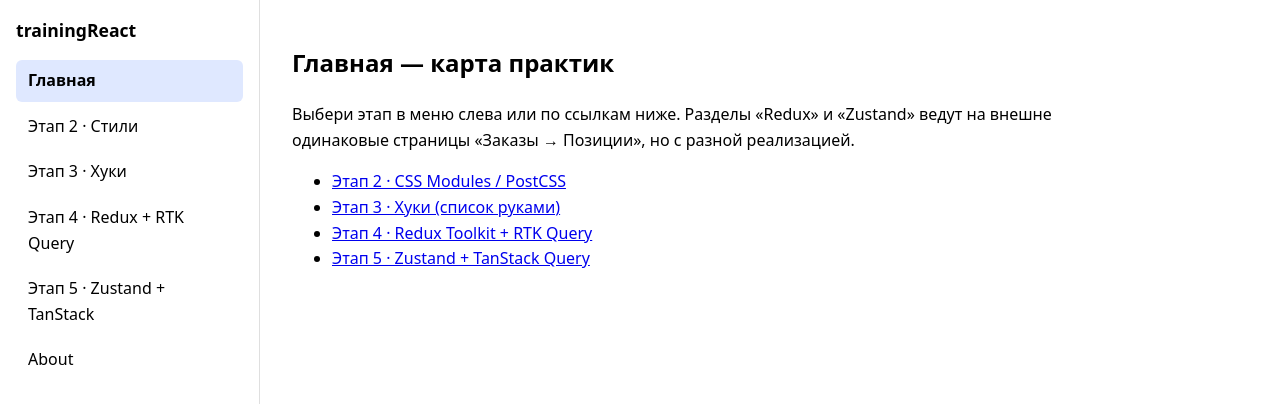
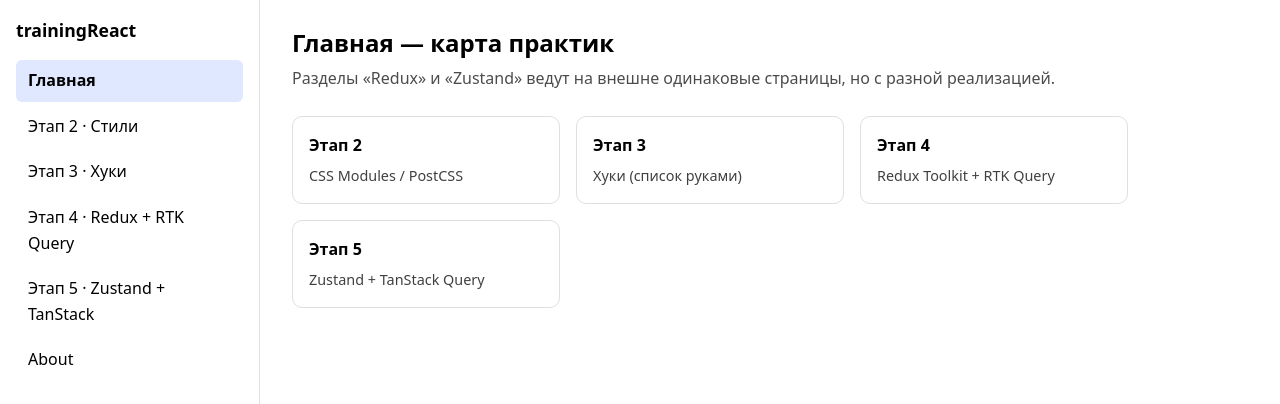
Before and after one commit to PublicAgentVLG/trainingReact, a React (Vite) app in the folder client/: page / in a window 1280 px wide. Shown: the top 404 px of the page. Built offline with nearby package versions, Linux system fonts and the light colour scheme.

Commit message:
feat(stage-2): home styling — CSS Modules vs PostCSS toggle

```diff
--- /dev/null
+++ b/client/postcss.config.js
@@ -0,0 +1,6 @@
+export default {
+  plugins: {
+    'postcss-nested': {},
+    autoprefixer: {},
+  },
+}
--- /dev/null
+++ b/client/src/pages/HomePage.global.css
@@ -0,0 +1,33 @@
+/* Обычный ГЛОБАЛЬНЫЙ CSS: классы НЕ локализуются.
+   Зато видно PostCSS: postcss-nested развернёт &:hover, autoprefixer добавит префиксы. */
+.page { padding: 0; }
+.title { margin: 0 0 0.25rem; }
+.subtitle { margin: 0 0 1.5rem; opacity: 0.7; }
+
+.grid {
+  display: grid;
+  grid-template-columns: repeat(auto-fill, minmax(220px, 1fr));
+  gap: 1rem;
+}
+
+.card {
+  display: flex;
+  flex-direction: column;
+  gap: 0.35rem;
+  padding: 1rem;
+  border: 1px solid rgba(127, 127, 127, 0.25);
+  border-radius: 10px;
+  text-decoration: none;
+  color: inherit;
+  transition: transform 0.12s ease, box-shadow 0.12s ease;
+  user-select: none; /* <- autoprefixer добавит -webkit-user-select */
+
+  /* вложенность в стиле Sass — её развернёт postcss-nested */
+  &:hover {
+    transform: translateY(-2px);
+    box-shadow: 0 6px 20px rgba(0, 0, 0, 0.12);
+  }
+}
+
+.cardTitle { font-weight: 700; }
+.cardDesc { opacity: 0.75; font-size: 0.9rem; }
--- /dev/null
+++ b/client/src/pages/HomePage.module.css
@@ -0,0 +1,31 @@
+/* CSS Modules: имена классов локальны. В сборке станут уникальными (_card_1a2b3). */
+.page { padding: 0; }
+.title { margin: 0 0 0.25rem; }
+.subtitle { margin: 0 0 1.5rem; opacity: 0.7; }
+
+.grid {
+  display: grid;
+  grid-template-columns: repeat(auto-fill, minmax(220px, 1fr));
+  gap: 1rem;
+}
+
+.card {
+  display: flex;
+  flex-direction: column;
+  gap: 0.35rem;
+  padding: 1rem;
+  border: 1px solid rgba(127, 127, 127, 0.25);
+  border-radius: 10px;
+  text-decoration: none;
+  color: inherit;
+  transition: transform 0.12s ease, box-shadow 0.12s ease;
+  user-select: none;
+}
+
+.card:hover {
+  transform: translateY(-2px);
+  box-shadow: 0 6px 20px rgba(0, 0, 0, 0.12);
+}
+
+.cardTitle { font-weight: 700; }
+.cardDesc { opacity: 0.75; font-size: 0.9rem; }
--- a/client/src/pages/HomePage.tsx
+++ b/client/src/pages/HomePage.tsx
@@ -1,19 +1,41 @@
 import { Link } from 'react-router-dom'
+
+// ─────────────────────────────────────────────────────────────────────
+// ЭТАП 2 · Переключение подхода к стилям. JSX ниже НЕ меняется —
+// всегда используется объект `styles`. Переключаешь комментированием.
+//
+// ВАРИАНТ A — CSS Modules (активен сейчас):
+//import styles from './HomePage.module.css'
+//
+// ВАРИАНТ B — PostCSS / глобальный CSS. Чтобы включить:
+//   1) закомментируй строку import ...module.css выше;
+//   2) раскомментируй обе строки ниже.
+ import './HomePage.global.css'
+ const styles = { page: 'page', title: 'title', subtitle: 'subtitle', grid: 'grid', card: 'card', cardTitle: 'cardTitle', cardDesc: 'cardDesc' }
+// ─────────────────────────────────────────────────────────────────────
+
+const practices = [
+  { to: '/styling', title: 'Этап 2', desc: 'CSS Modules / PostCSS' },
+  { to: '/hooks', title: 'Этап 3', desc: 'Хуки (список руками)' },
+  { to: '/redux/orders', title: 'Этап 4', desc: 'Redux Toolkit + RTK Query' },
+  { to: '/zustand/orders', title: 'Этап 5', desc: 'Zustand + TanStack Query' },
+]
 
 export default function HomePage() {
   return (
-    <section>
-      <h2>Главная — карта практик</h2>
-      <p>
-        Выбери этап в меню слева или по ссылкам ниже. Разделы «Redux» и «Zustand»
-        ведут на внешне одинаковые страницы «Заказы → Позиции», но с разной реализацией.
+    <div className={styles.page}>
+      <h2 className={styles.title}>Главная — карта практик</h2>
+      <p className={styles.subtitle}>
+        Разделы «Redux» и «Zustand» ведут на внешне одинаковые страницы, но с разной реализацией.
       </p>
-      <ul>
-        <li><Link to="/styling">Этап 2 · CSS Modules / PostCSS</Link></li>
-        <li><Link to="/hooks">Этап 3 · Хуки (список руками)</Link></li>
-        <li><Link to="/redux/orders">Этап 4 · Redux Toolkit + RTK Query</Link></li>
-        <li><Link to="/zustand/orders">Этап 5 · Zustand + TanStack Query</Link></li>
-      </ul>
-    </section>
+      <div className={styles.grid}>
+        {practices.map((p) => (
+          <Link key={p.to} to={p.to} className={styles.card}>
+            <span className={styles.cardTitle}>{p.title}</span>
+            <span className={styles.cardDesc}>{p.desc}</span>
+          </Link>
+        ))}
+      </div>
+    </div>
   )
 }
```
Also changed, not shown: client/package.json (+8 -0 lines), 1 other file (tests, documents, lock files or other folders).
